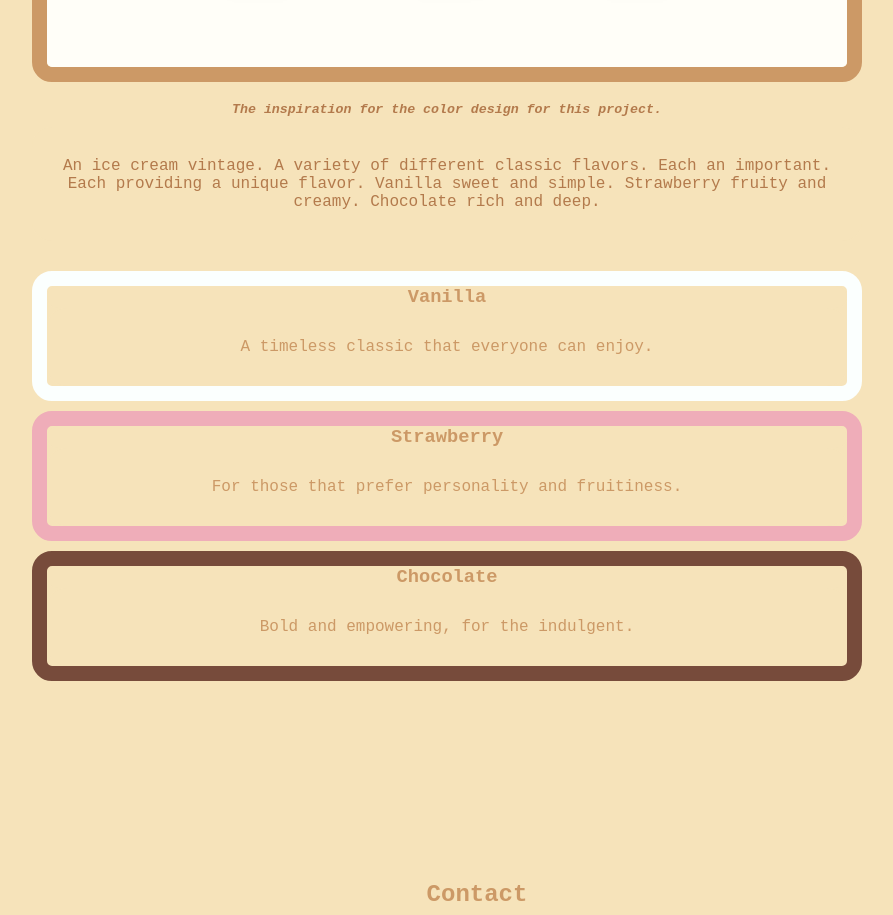
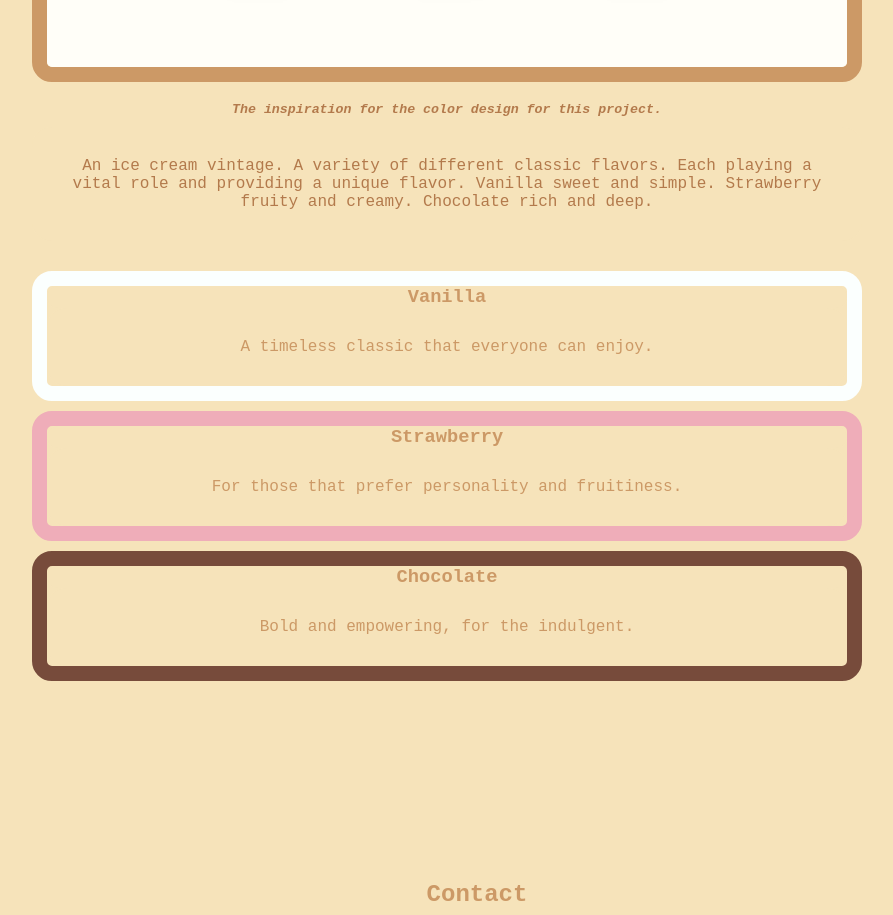
Before and after one commit to charles-ram/git-init-sample, a plain HTML site: page index.html in a window 1280 px wide. Shown: the part 780-1695 px from the top of the page, without its empty margins (193-1086 px from the left). Drawn offline with Linux system fonts and the light colour scheme.

```diff
--- a/index.html
+++ b/index.html
@@ -30,7 +30,7 @@
             <h2>Inspiration</h2>
             <img src="./assets/images/neopolitan-ice-cream-bootcamp-project.webp">
             <h5 class="image-caption">The inspiration for the color design for this project.</h5>
-            <p class="image-paragraph">An ice cream vintage. A variety of different classic flavors. Each an important. Each providing a unique flavor. Vanilla sweet and simple. Strawberry fruity and creamy. Chocolate rich and deep.</p>
+            <p class="image-paragraph">An ice cream vintage. A variety of different classic flavors. Each playing a vital role and providing a unique flavor. Vanilla sweet and simple. Strawberry fruity and creamy. Chocolate rich and deep.</p>
         </section>
 
         <div id="flavor-menu"></div>
```
